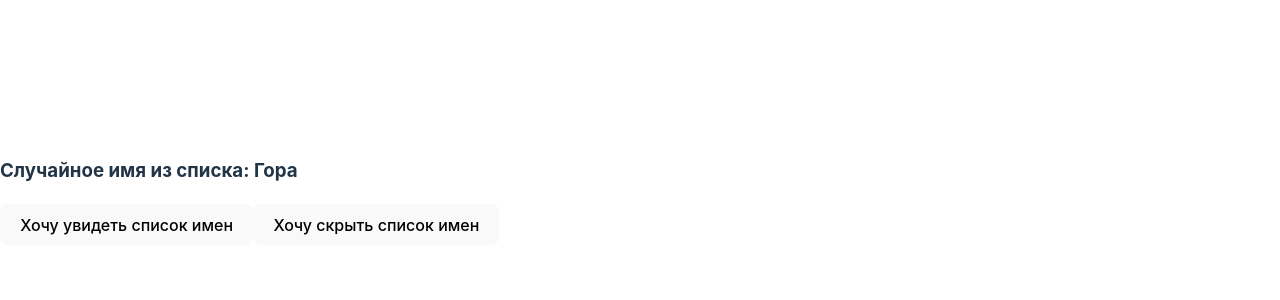
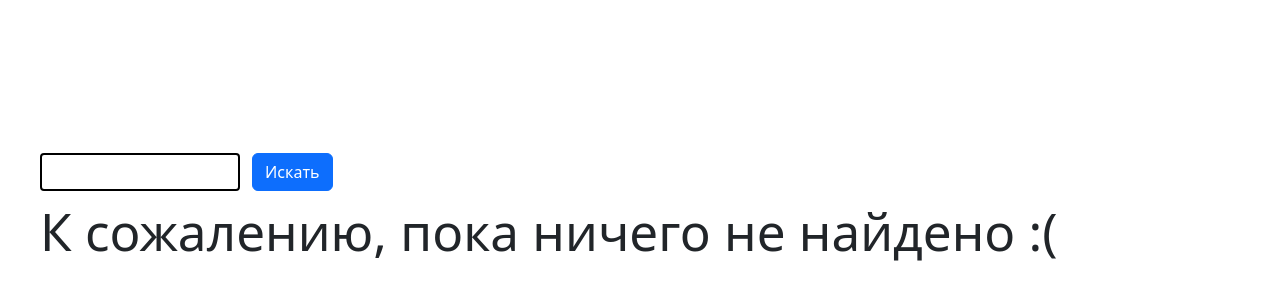
Before and after one commit to kosttiik/sports_courses-front, a React (Vite) app: page / in a window 1280 px wide. Shown: the part 208-508 px from the top of the page. Built offline with nearby package versions, Linux system fonts and the light colour scheme.

Commit message:
finish basic app

```diff
--- a/package.json
+++ b/package.json
@@ -10,7 +10,9 @@
     "preview": "vite preview"
   },
   "dependencies": {
+    "bootstrap": "^5.3.2",
     "react": "^18.2.0",
+    "react-bootstrap": "^2.9.1",
     "react-dom": "^18.2.0",
     "react-router-dom": "^6.20.0"
   },
@@ -24,7 +26,7 @@
     "eslint": "^8.53.0",
     "eslint-plugin-react-hooks": "^4.6.0",
     "eslint-plugin-react-refresh": "^0.4.4",
-    "typescript": "^5.2.2",
+    "typescript": "^5.3.2",
     "vite": "^5.0.0"
   }
 }
--- /dev/null
+++ b/src/ITunesPage.css
@@ -0,0 +1,19 @@
+.container {
+    display: flex;
+    flex-direction: column;
+    padding: 20px 40px;
+    min-width: 800px;
+}
+.containerLoading {
+    filter: blur(8px);
+}
+
+.notFound {
+    color: antiquewhite;
+}
+
+@media (max-width: 600px) {
+    .container{
+        min-width: auto;
+    }
+}
--- /dev/null
+++ b/src/ITunesPage.tsx
@@ -0,0 +1,48 @@
+import { FC, useState} from 'react'
+import { Col, Row, Spinner } from 'react-bootstrap'
+import { ITunesMusic, getMusicByName } from './modules/get-music-by-name'
+import InputField from "./components/InputField"
+import MusicCard from "./components/MusicCard"
+import './ITunesPage.css'
+
+const ITunesPage: FC = () => {
+    const [searchValue, setSearchValue] = useState('')
+
+    const [loading, setLoading] = useState(false)
+
+    const [music, setMusic] = useState<ITunesMusic[]>([])
+
+    const handleSearch = async () =>{
+        await setLoading(true)
+        const { results } = await getMusicByName(searchValue)
+        await setMusic(results.filter(item => item.wrapperType === "track"))
+        await setLoading(false)
+    }
+
+    return (
+        <div className={`container ${loading && 'containerLoading'}`}>
+            {loading && <div className="loadingBg"><Spinner animation="border"/></div>}
+
+            <InputField
+                value={searchValue}
+                setValue={(value) => setSearchValue(value)}
+                loading={loading}
+                onSubmit={handleSearch}
+            />
+
+            {!music.length && <div>
+                <h1>К сожалению, пока ничего не найдено :(</h1>
+            </div>}
+
+            <Row xs={4} md={4} className="g-4">
+                {music.map((item, index)=> (
+                    <Col key={index}>
+                        <MusicCard {...item} />
+                    </Col>
+                ))}
+            </Row>
+        </div>
+    )
+}
+
+export default ITunesPage
--- /dev/null
+++ b/src/components/InputField.css
@@ -0,0 +1,11 @@
+.inputField {
+    display: flex;
+    padding: 12px 0;
+}
+.inputField > input {
+    width: 200px;
+    margin-right: 12px;
+    border: 2px solid black;
+    border-radius: 4px;
+    outline: none;
+}
--- /dev/null
+++ b/src/components/InputField.tsx
@@ -0,0 +1,21 @@
+import { FC } from 'react'
+import { Button } from 'react-bootstrap'
+import './InputField.css'
+
+interface Props {
+    value: string
+    setValue: (value: string) => void
+    onSubmit: () => void
+    loading?: boolean
+    placeholder?: string
+    buttonTitle?: string
+}
+
+const InputField: FC<Props> = ({ value, setValue, onSubmit, loading, placeholder, buttonTitle = 'Искать' }) => (
+    <div className="inputField">
+        <input value={value} placeholder={placeholder} onChange={(event => setValue(event.target.value))}/>
+        <Button disabled={loading} onClick={onSubmit}>{buttonTitle}</Button>
+    </div>
+)
+
+export default InputField;
--- /dev/null
+++ b/src/components/MusicCard.css
@@ -0,0 +1,24 @@
+.card {
+    padding: 8px;
+}
+.loadingBg {
+    z-index: 999;
+    position: fixed;
+    height: 100%;
+    width: 100%;
+    display: flex;
+    justify-content: center;
+    align-items: center;
+}
+.textStyle {
+    height:48px;
+    overflow:hidden;
+    text-overflow:ellipsis;
+    margin-bottom:12px;
+}
+.cardImage {
+    object-fit: contain;
+}
+.cardButton {
+    width: 100%;
+}
--- /dev/null
+++ b/src/components/MusicCard.tsx
@@ -0,0 +1,29 @@
+import { FC } from 'react'
+import { Button, Card } from 'react-bootstrap'
+import './MusicCard.css'
+
+interface Props {
+    artworkUrl100: string
+    artistName: string
+    collectionCensoredName: string
+    trackViewUrl: string
+}
+
+const MusicCard: FC<Props> = ({ artworkUrl100, artistName, collectionCensoredName, trackViewUrl }) => (
+    <Card className="card">
+        <Card.Img className="cardImage" variant="top" src={artworkUrl100} height={100} width={100}  />
+        <Card.Body>
+            <div className="textStyle">
+                <Card.Title>{artistName}</Card.Title>
+            </div>
+            <div className="textStyle">
+                <Card.Text>
+                    {collectionCensoredName}
+                </Card.Text>
+            </div>
+            <Button className="cardButton" href={trackViewUrl} target="_blank" variant="primary">Открыть в ITunes</Button>
+        </Card.Body>
+    </Card>
+)
+
+export default MusicCard;
--- a/src/main.tsx
+++ b/src/main.tsx
@@ -1,86 +1,13 @@
 import React from 'react'
-import { FC, useEffect, useState } from 'react'
 import ReactDOM from 'react-dom/client'
 
+import 'bootstrap/dist/css/bootstrap.min.css';
 import './index.css'
+import ITunesPage from './ITunesPage'
 
-const data: string[] = [
-  'Берик Дондаррион',
-  'Леди Мелиссандра',
-  'Полливер',
-  'Уолдер Фрей',
-  'Тайвин Ланнистер',
-  'Сир Мерин Трэнт',
-  'Король Джоффри',
-  'Сир Илин Пейн',
-  'Гора',
-  'Пес',
-  'Серсея Ланнистер',
-]
-
-const StartPage: FC = () => {
-    // В функциональных компонентах для работы с состоянием можно использовать хук useState()
-    // Он возвращает кортеж из двух элементов:
-    // 1 элемент - объект состояния
-    // 2 элемент - метод который позволит нам обновить состояние
-    const [randomName, setRandomName] = useState('')
-
-    // Кстати, это хороший пример деструктуризации массива в JavaScript
-    const [names, setNames] = useState(data)
-
-    const [showNames, setShowNames] = useState(false)
-
-    // В данном хендлере мы изменяем состояние на какое-то конкретное
-    const handleShowNames = () => {
-        setShowNames(true)
-    }
-
-    // В данном хендлере мы изменяем состояние на какое-то конкретное
-    const handleHideNames = () => {
-        setShowNames(false)
-    }
-
-    useEffect(()=>{
-        console.log('Этот код выполняется только на первом рендере компонента')
-        // В данном примере можно наблюдать Spread syntax (Троеточие перед массивом)
-        setNames((names) => [...names, 'Бедный студент'])
-
-        return () => {
-            console.log('Этот код выполняется, когда компонент будет размонтирован')
-        }
-    },[])
-
-    useEffect(()=>{
-        console.log('Этот код выполняется каждый раз, когда изменится состояние showNames')
-        setRandomName(names[Math.floor(Math.random()*names.length)])
-    },[showNames])
-
-    return (
-        <div>
-            <h3>Случайное имя из списка: {randomName}</h3>
-            {/*Кнопка для того, чтобы показать имена*/}
-            <button onClick={handleShowNames}>Хочу увидеть список имен</button>
-            {/*Кнопка для того, чтобы скрыть имена*/}
-            <button onClick={handleHideNames}>Хочу скрыть список имен</button>
-
-            {/*React отрисует список только если showNames будет равен true, boolean значения игнорируются при отрисовке*/}
-            {showNames && (
-                <ul>
-                    {names.map((name, index)=> (
-                        <li key={index}>
-                            <span>{name}</span>
-                        </li>
-                    ))}
-                </ul>
-            )}
-        </div>
-    )
-}
-
-export default StartPage
 
 ReactDOM.createRoot(document.getElementById('root')!).render(
   <React.StrictMode>
-    <StartPage />
+    <ITunesPage />
   </React.StrictMode>,
 )
--- /dev/null
+++ b/src/modules/get-music-by-name.ts
@@ -0,0 +1,18 @@
+export interface ITunesMusic {
+    wrapperType: string
+    artworkUrl100: string
+    artistName: string
+    collectionCensoredName: string
+    trackViewUrl: string
+}
+
+export interface ITunesResult {
+    resultCount: number
+    results: ITunesMusic[]
+}
+
+export const getMusicByName = async (name = ''): Promise<ITunesResult> =>{
+    return fetch(`https://itunes.apple.com/search?term=${name}`)
+        .then((response) => response.json())
+        .catch(()=> ({ resultCount:0, results:[] }))
+}
```
Also changed, not shown: 1 other file (tests, documents, lock files or other folders).
